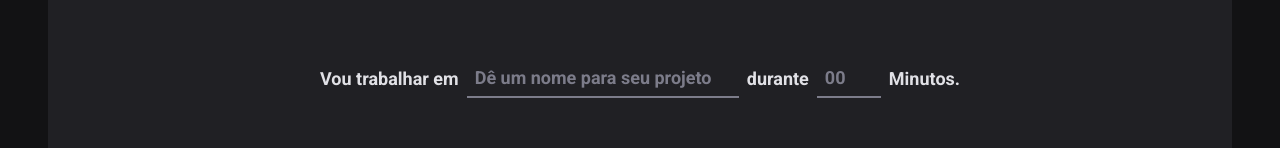
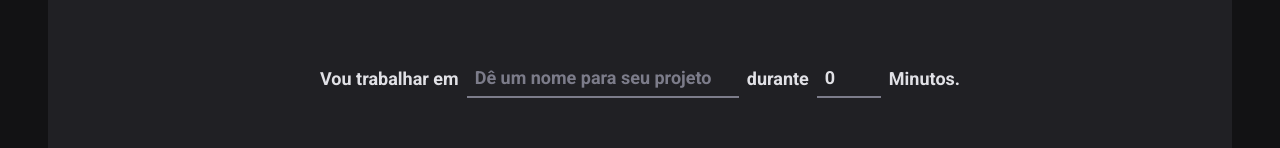
Before and after one commit to Wesley-Medeiros/IgniteTimer, a React (Vite) app: page / in a window 1280 px wide. Shown: the part 166-314 px from the top of the page. Built offline with nearby package versions, Linux system fonts and the light colour scheme; the HTML template or start-up script is replaced by a standard one.

Commit message:
Função Countdown

```diff
--- a/src/pages/Home/index.tsx
+++ b/src/pages/Home/index.tsx
@@ -12,6 +12,7 @@
   TaskInput,
   MinutesAmountInput,
 } from './styles'
+import { useState } from 'react'
 
 const newCycleFormValidationSchema = zod.object({
   task: zod.string().min(1, 'Informe a tarefa'),
@@ -21,16 +22,51 @@
     .max(60, 'O ciclo precisa ser de no máximo 60 e no minutos'),
 })
 
+type NewCycleFormData = zod.infer<typeof newCycleFormValidationSchema>
+
+interface Cycle {
+  id: string
+  task: string
+  minutesAmount: number
+}
+
 function Home() {
-  const { register, handleSubmit, watch, formState } = useForm({
+  const [cycles, setCycles] = useState<Cycle[]>([])
+  const [activeCycleId, setActiveCycleId] = useState<string | null>(null)
+  const [amountSecondsPassed, setAmountSecondsPassed] = useState(0)
+
+  const { register, handleSubmit, watch, reset } = useForm<NewCycleFormData>({
     resolver: zodResolver(newCycleFormValidationSchema),
+    defaultValues: {
+      task: '',
+      minutesAmount: 0,
+    },
   })
 
-  function handleCreateNewCycle(data: any) {
-    console.log(data)
+  function handleCreateNewCycle(data: NewCycleFormData) {
+    const id = String(new Date().getTime())
+    const newCycle: Cycle = {
+      id,
+      task: data.task,
+      minutesAmount: data.minutesAmount,
+    }
+
+    setCycles((state) => [...cycles, newCycle])
+    setActiveCycleId(id)
+
+    reset()
   }
 
-  console.log(formState.errors)
+  const activeCycle = cycles.find((cycle) => cycle.id === activeCycleId)
+
+  const totalSeconds = activeCycle ? activeCycle.minutesAmount * 60 : 0
+  const currentSeconds = activeCycle ? totalSeconds - amountSecondsPassed : 0
+
+  const minutesAmount = Math.floor(currentSeconds / 60)
+  const secondsAmount = currentSeconds % 60
+
+  const minutes = String(minutesAmount).padStart(2, '0')
+  const seconds = String(secondsAmount).padStart(2, '0')
 
   const task = watch('task')
   const isSubmitDisabled = !task
@@ -69,11 +105,11 @@
         </FormContainer>
 
         <CountdownContainer>
-          <span>0</span>
-          <span>0</span>
+          <span>{minutes[0]}</span>
+          <span>{minutes[1]}</span>
           <Separator>:</Separator>
-          <span>0</span>
-          <span>0</span>
+          <span>{seconds[0]}</span>
+          <span>{seconds[1]}</span>
         </CountdownContainer>
 
         <StartCountdownButton disabled={isSubmitDisabled} type="submit">
```
